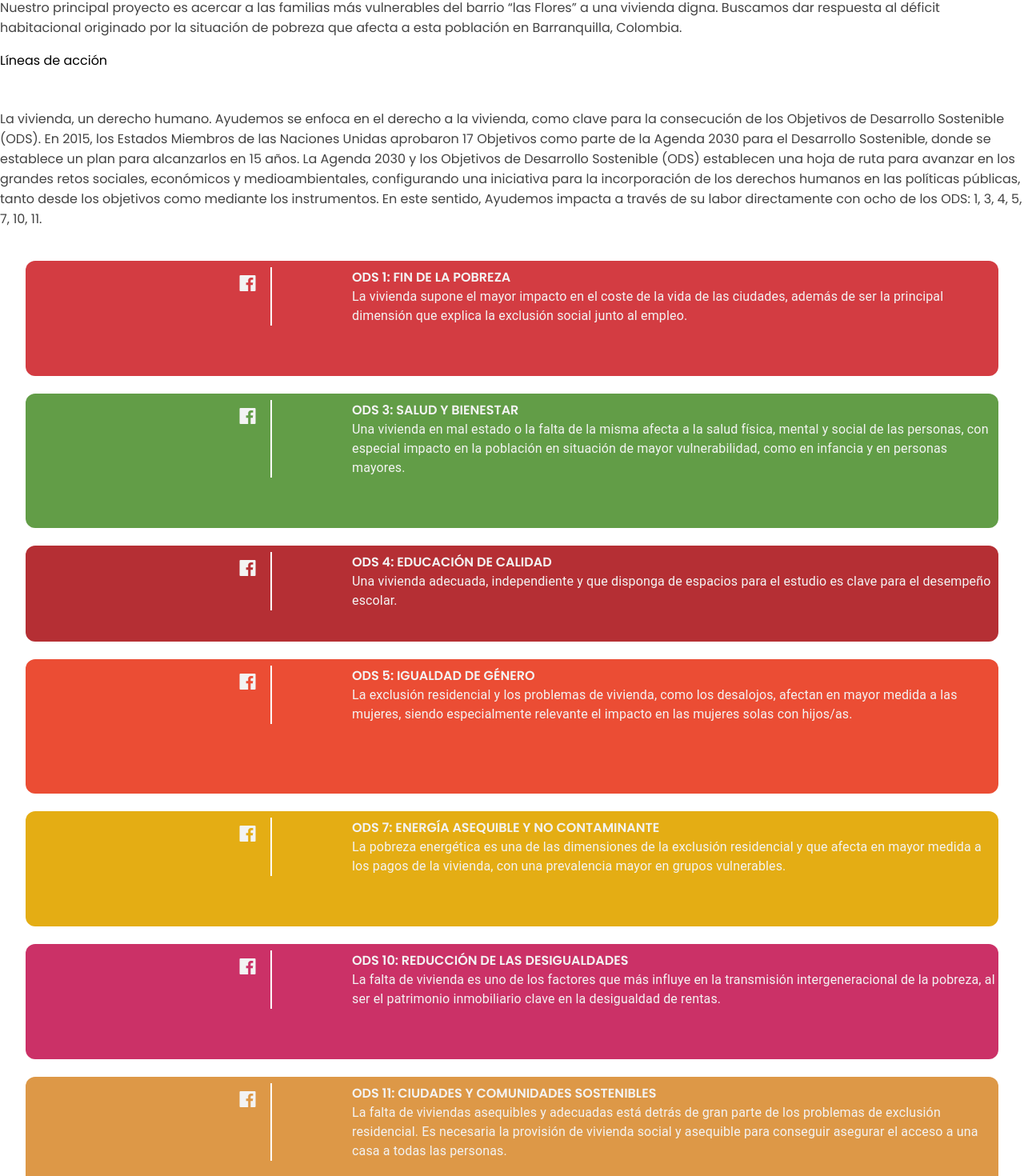
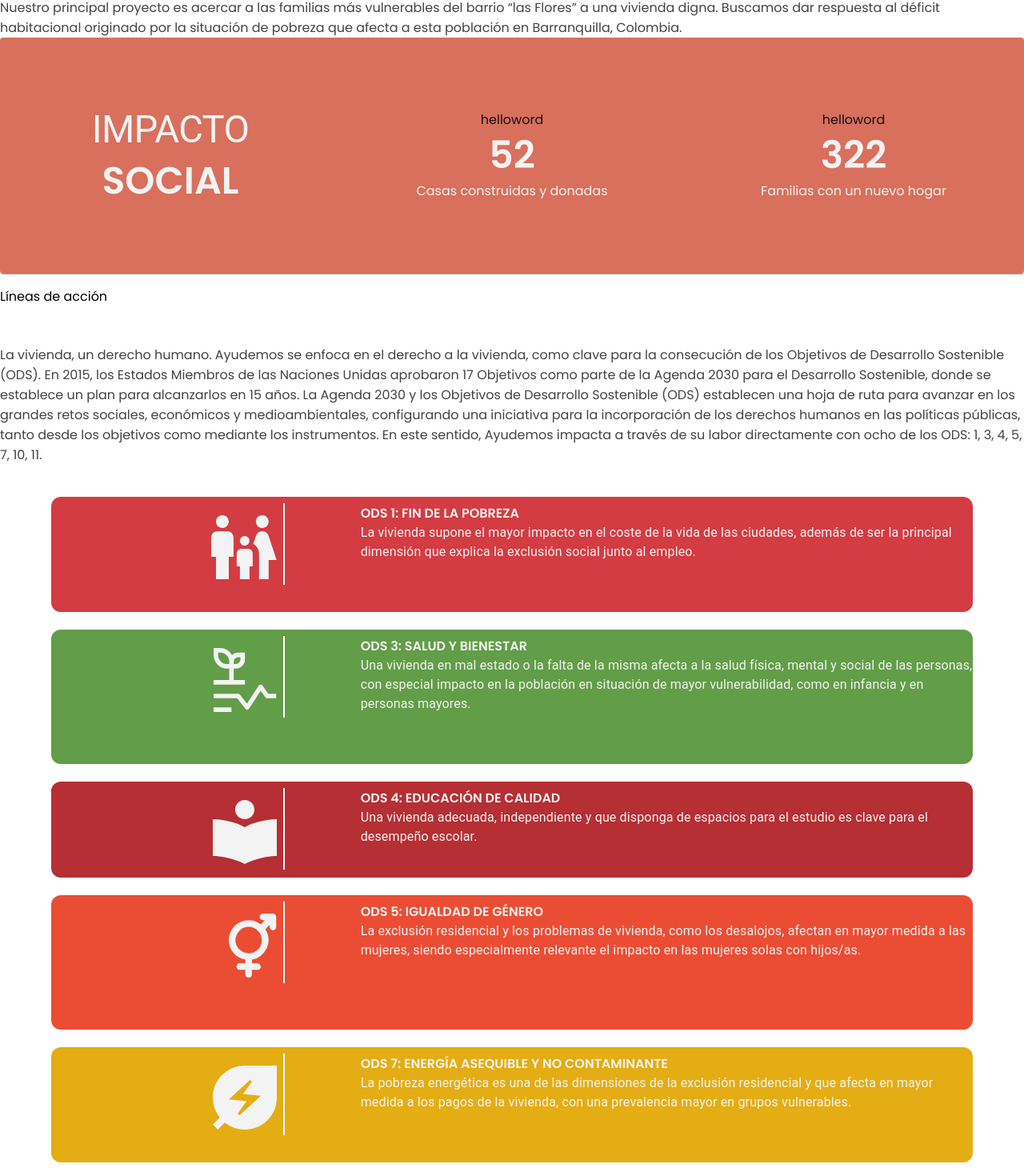
Before and after one commit to melendez-dev/help-us, a Next.js app: page /what-do in a window 1280 px wide. Shown: the part 135-1605 px from the top of the page at 80% size. Built offline with nearby package versions, Linux system fonts and the light colour scheme.

Commit message:
feature: aboutus,whatdo- progress

```diff
--- a/src/components/common/WhatDo/WhatDo.js
+++ b/src/components/common/WhatDo/WhatDo.js
@@ -1,6 +1,6 @@
 import CardWithIcon from "../../shared/Cards/CardWithIcon";
-import { IconFaebook } from "../../../assest/icons/config";
-import { TextField, Box, Typography, Button, Container, Card } from "@mui/material";
+import { IconArrowRight, IconBook, IconBuilding, IconEnergy, IconFaebook, IconFamily, IconHealt, IconInstagram, IconJudge, IconSex } from "../../../assest/icons/config";
+import { TextField, Box, Typography, Button, Container, Card, Grid } from "@mui/material";
 export default function WhatDo() {
   return (
     <Box>
@@ -22,6 +22,45 @@ export default function WhatDo() {
       </Box>
 
 
+      <Card>
+      <Grid container spacing="1"
+        style={{
+        display: "flex",
+        flexDirection: "row",
+        textAlign: "center",
+        alignItems: "center",
+        background: "#D8705D",
+        height: "296px",
+        position: "relative"
+
+      }}>
+
+       <Grid item xs="4">
+       <Box><Typography variant="h1" color="#f3f3f3" >IMPACTO</Typography></Box>
+        <Box><Typography variant="h1-bold" color="#f3f3f3">SOCIAL</Typography></Box>
+       </Grid>
+
+       <Grid item xs="4">
+       <Box><item>helloword</item></Box>
+       <Box><Typography variant="h1-bold" color="#f3f3f3">52</Typography></Box>
+       <Box><Typography variant="p" color="#f3f3f3">Casas construidas
+       y donadas</Typography></Box>
+       </Grid>
+
+
+       <Grid item xs="4">
+       <Box><item>helloword</item></Box>
+       <Box><Typography variant="h1-bold" color="#f3f3f3">322</Typography></Box>
+       <Box><Typography variant="p" color="#f3f3f3">Familias con un nuevo hogar</Typography></Box>
+       </Grid>
+
+        </Grid>
+      </Card>
+
+
+
+
+
       <Box>
         <p>Líneas de acción</p>
       </Box>
@@ -32,60 +71,60 @@ export default function WhatDo() {
         </Typography>
       </Box>
 
-      <Box
+      <Container
       marginRight={4}
       marginLeft={4}
       marginY={6}>
         <CardWithIcon
           title="ODS 1: FIN DE LA POBREZA"
-          icon={<IconFaebook />}
+          icon={<IconFamily />}
           desc="La vivienda supone el mayor impacto en el coste de la vida de las ciudades, además de ser la principal dimensión que explica la exclusión social junto al empleo."
           background="#D33C42"
           height="144px"
         />
         <CardWithIcon
           title="ODS 3: SALUD Y BIENESTAR"
-          icon={<IconFaebook />}
+          icon={<IconHealt />}
           desc="Una vivienda en mal estado o la falta de la misma afecta a la salud física, mental y social de las personas, con especial impacto en la población en situación de mayor vulnerabilidad, como en infancia y en personas mayores."
           background="#629D47"
           height="168px"
         />
         <CardWithIcon
           title="ODS 4: EDUCACIÓN DE CALIDAD"
-          icon={<IconFaebook />}
+          icon={<IconBook />}
           desc="Una vivienda adecuada, independiente y que disponga de espacios para el estudio es clave para el desempeño escolar."
           background="#B52F34"
           height="120px"
         />
         <CardWithIcon
           title="ODS 5: IGUALDAD DE GÉNERO"
-          icon={<IconFaebook />}
+          icon={<IconSex />}
           desc="La exclusión residencial y los problemas de vivienda, como los desalojos, afectan en mayor medida a las mujeres, siendo especialmente relevante el impacto en las mujeres solas con hijos/as."
           background="#EB4D34"
           height="168px"
         />
         <CardWithIcon
           title="ODS 7: ENERGÍA ASEQUIBLE Y NO CONTAMINANTE"
-          icon={<IconFaebook />}
+          icon={<IconEnergy />}
           desc="La pobreza energética es una de las dimensiones de la exclusión residencial y que afecta en mayor medida a los pagos de la vivienda, con una prevalencia mayor en grupos vulnerables."
           background="#E4AD14"
           height="144px"
         />
         <CardWithIcon
           title="ODS 10: REDUCCIÓN DE LAS DESIGUALDADES"
-          icon={<IconFaebook />}
+          icon={<IconJudge />}
           desc="La falta de vivienda es uno de los factores que más influye en la transmisión intergeneracional de la pobreza, al ser el patrimonio inmobiliario clave en la desigualdad de rentas."
           background="#CB3167"
           height="144px"
         />
         <CardWithIcon
           title="ODS 11: CIUDADES Y COMUNIDADES SOSTENIBLES"
-          icon={<IconFaebook />}
+          icon={<IconBuilding />}
           desc="La falta de viviendas asequibles y adecuadas está detrás de gran parte de los problemas de exclusión residencial. Es necesaria la provisión de vivienda social y asequible para conseguir asegurar el acceso a una casa a todas las personas."
           background="#DD9847"
-          height="185px"
+          height="168px"
         />
-      </Box>
+      </Container>
 
       <Box>
         <Box>
--- a/src/components/shared/Cards/CardWithIcon.js
+++ b/src/components/shared/Cards/CardWithIcon.js
@@ -10,13 +10,13 @@ export default function CardWithIcon({
     <Box
       style={{
         background: background,
-				height: height,
+        height: height,
         borderRadius: "12px",
         marginTop: "30px",
       }}
     >
       <Grid container spacing={1}>
-        <Grid style={{textAlign: "Right"}} item xs={3}>
+        <Grid style={{  textAlign: "Right" }} marginTop="15px"  item xs={3}>
           {icon}
         </Grid>
         <Grid item xs={1}>
@@ -29,8 +29,15 @@ export default function CardWithIcon({
           />
         </Grid>
         <Grid item xs={8}>
-          <Box><Typography variant="p-bold" color="#F3F3F3"> {title}</Typography></Box>
-          <Box><Typography color="#F3F3F3"> {desc}</Typography></Box>
+          <Box>
+            <Typography variant="p-bold" color="#F3F3F3">
+              {" "}
+              {title}
+            </Typography>
+          </Box>
+          <Box>
+            <Typography color="#F3F3F3"> {desc}</Typography>
+          </Box>
         </Grid>
       </Grid>
     </Box>
```
Also changed, not shown: src/components/common/AboutUs/AboutUs.js (+41 -3 lines).
